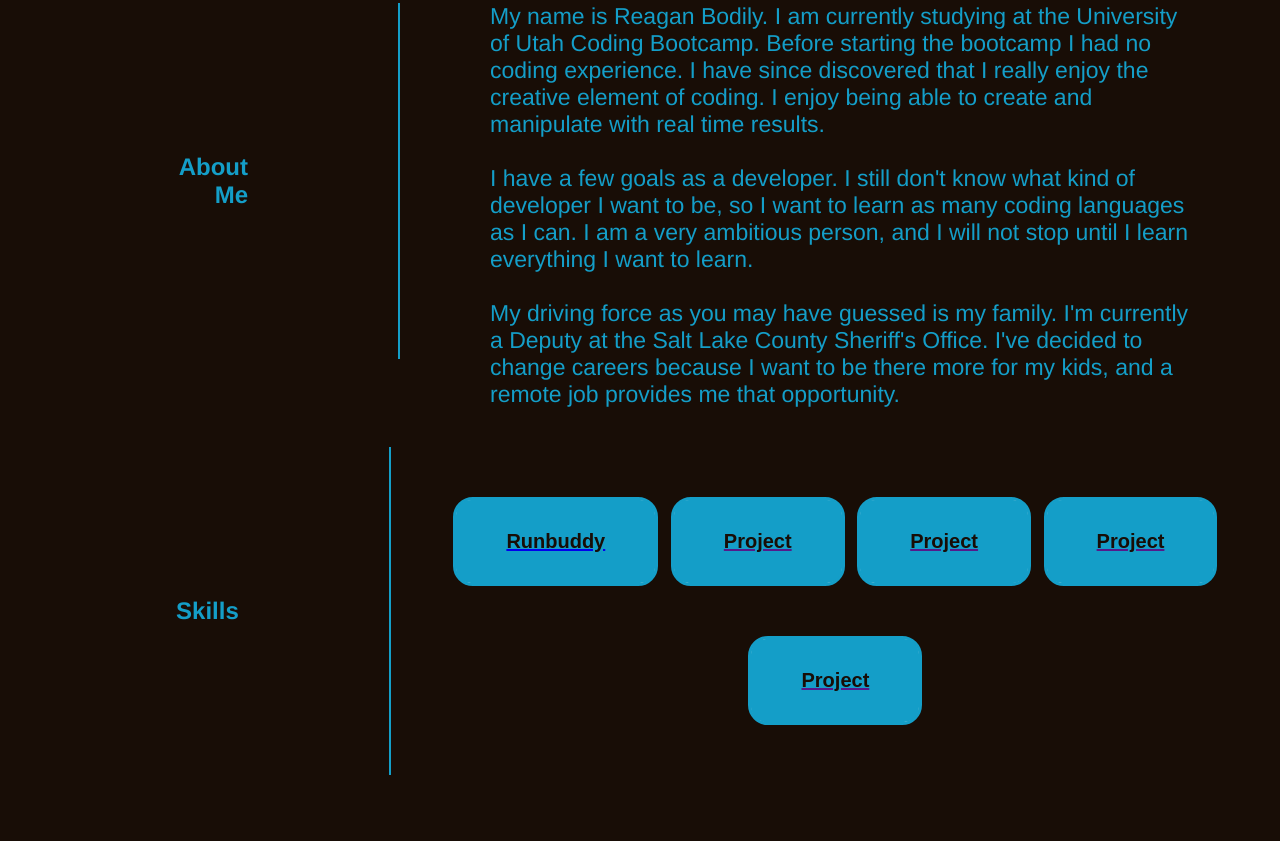
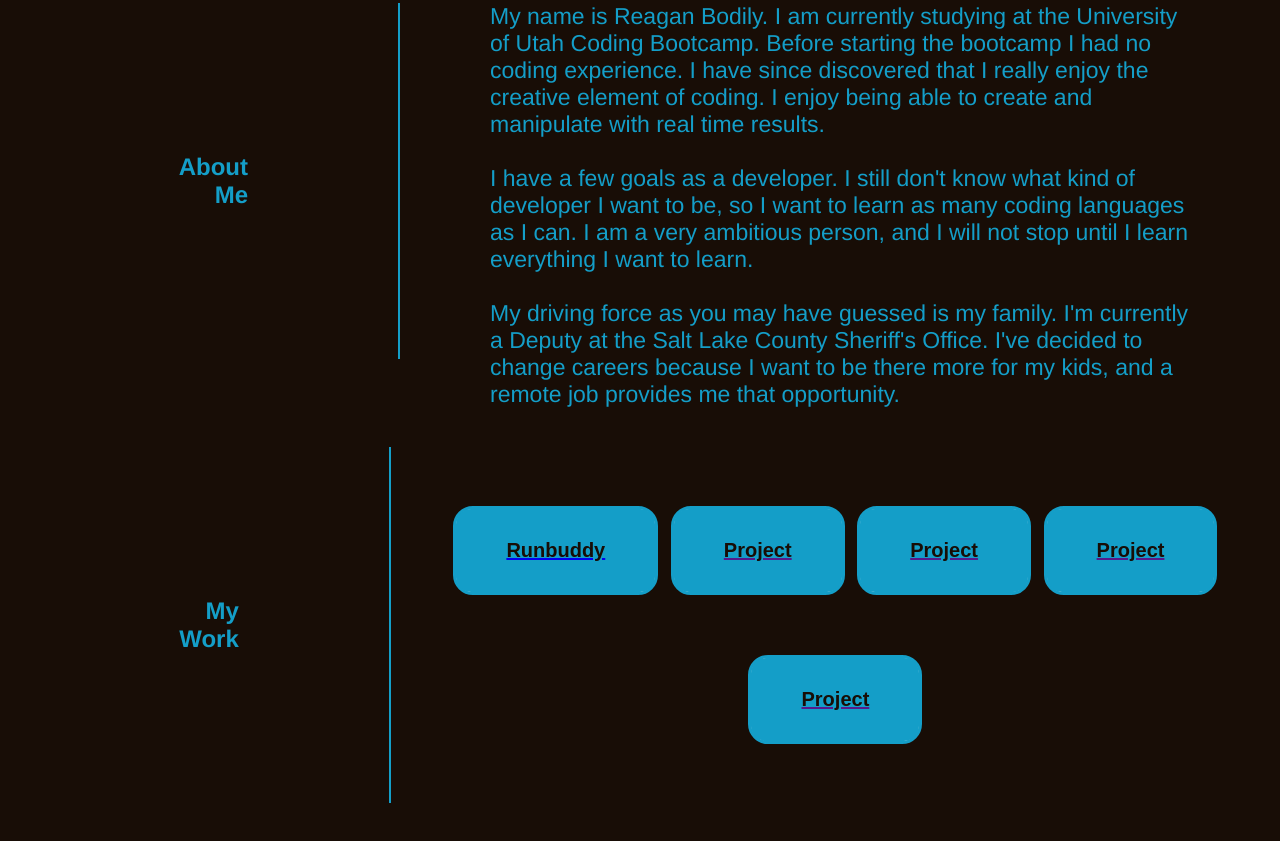
Before and after one commit to Rbodil/Reagan-Bodily-LLC, a plain HTML site: page index.html in a window 1280 px wide. Shown: the part 967-1808 px from the top of the page. Drawn offline with Linux system fonts and the light colour scheme.

Commit message:
Update index.html

```diff
--- a/index.html
+++ b/index.html
@@ -84,7 +84,7 @@
         </br>
         <section id="skills" class="container border">
             <div class="titles">
-                <h2>Skills</h2>
+                <h2>My Work</h2>
             </div>
 
             <div class="boxes">
```
